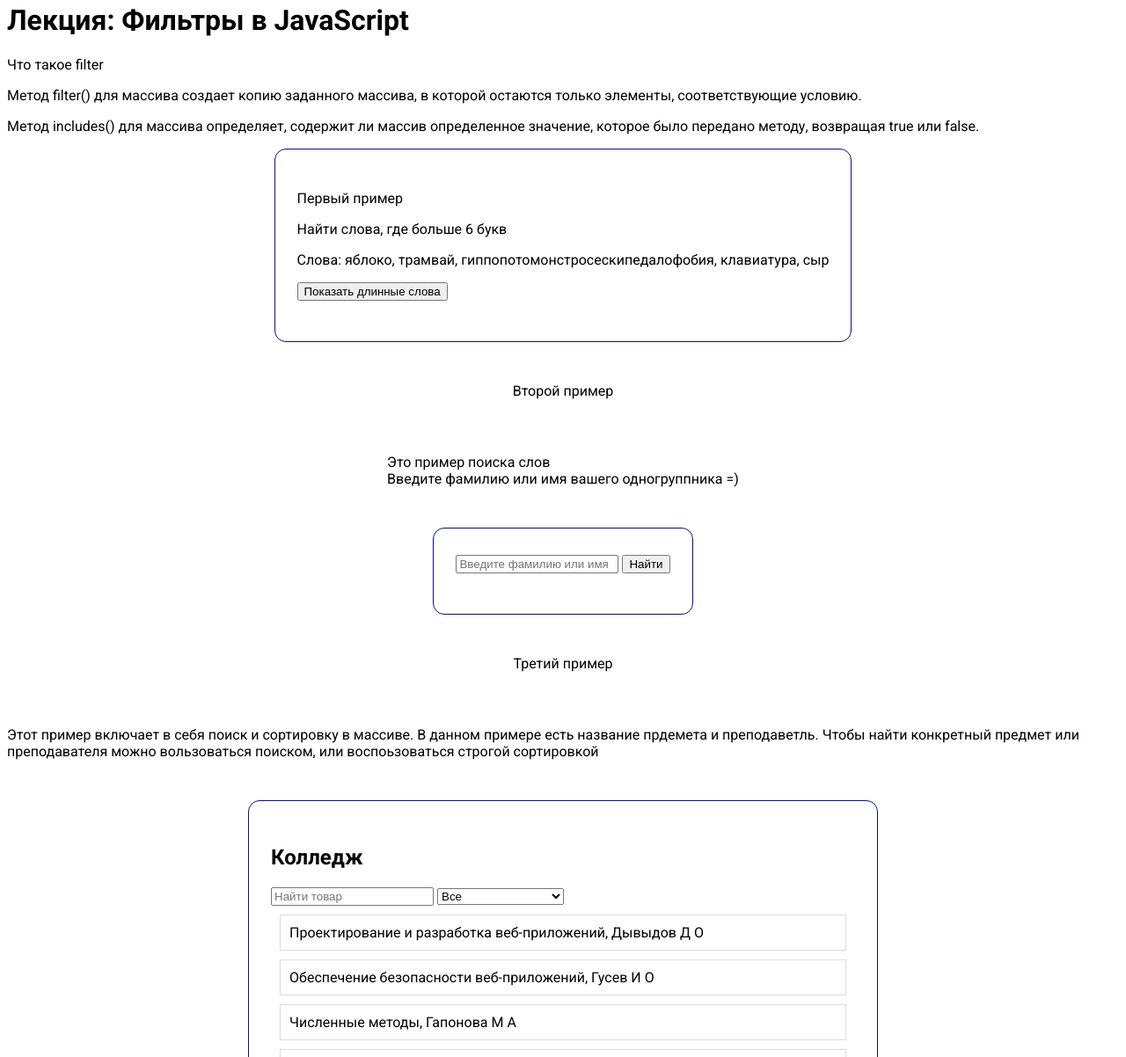
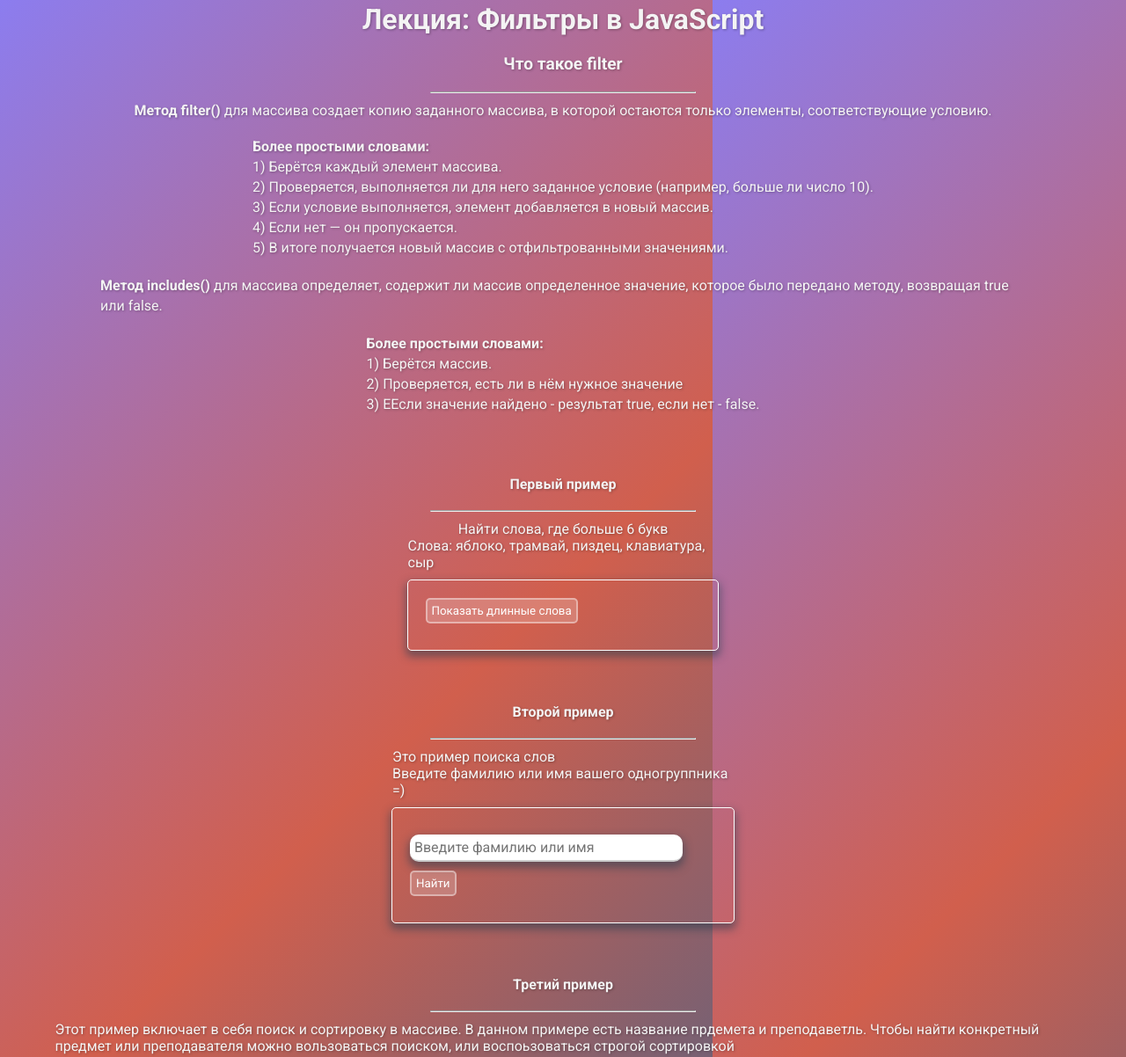
Before and after one commit to AngelFrostt/lecSite, a plain HTML site: page index.html in a window 1280 px wide. Shown: the part 17-1219 px from the top of the page at 88% size. Drawn offline with Linux system fonts and the light colour scheme.

Commit message:
Add files via upload

```diff
--- a/app.js
+++ b/app.js
@@ -1,5 +1,3 @@
-//пример с поиском и сортировкой
-
 const prepods = [
     { name: "Проектирование и разработка веб-приложений, Дывыдов Д О", category: "prog" },
     { name: "Обеспечение безопасности веб-приложений, Гусев И О", category: "prog" },
@@ -38,7 +36,7 @@ teathers();
 
 //пример найти слова, где больше 6 букв
 
-const words = ["яблоко", "трамвай", "гиппопотомонстросескипедалофобия", "клавиатура", "сыр"];
+const words = ["яблоко", "трамвай", "пиздец", "клавиатура", "сыр"];
 
         function filterWords() {
             const result = words.filter((word) => word.length > 6);
--- a/index.html
+++ b/index.html
@@ -1,63 +1,85 @@
 <!DOCTYPE html>
 <html lang="en">
+
 <head>
     <meta charset="UTF-8">
     <meta name="viewport" content="width=device-width, initial-scale=1.0">
     <title>Document</title>
     <link rel="stylesheet" href="style.css">
 </head>
+
 <body>
+    <div class="block" id="first">
+        <h1>Лекция: Фильтры в JavaScript</h1>
+        <p style="font-size: larger;"><b>Что такое filter</b></p>
+        <hr>
+        <p class="underfirst"><b>Метод filter()</b> для массива создает копию заданного массива, в которой остаются
+            только элементы, соответствующие условию.
+        </p>
+        <p class="underfirst1"><b>Более простыми словами:</b><br>
+            1) Берётся каждый элемент массива.<br>
+            2) Проверяется, выполняется ли для него заданное условие (например, больше ли число 10).<br>
+            3) Если условие выполняется, элемент добавляется в новый массив.<br>
+            4) Если нет — он пропускается.<br>
+            5) В итоге получается новый массив с отфильтрованными значениями.<br>
+        </p>
+        <p class="underfirst1"><b>Метод includes()</b> для массива определяет, содержит ли массив определенное значение,
+            которое было передано методу, возвращая true или false.
+        </p>
+        <p class="underfirst1"><b>Более простыми словами:</b><br>
+            1) Берётся массив.<br>
+            2) Проверяется, есть ли в нём нужное значение<br>
+            3) ЕЕсли значение найдено - результат true, если нет - false.<br>
+        </p>
+    </div>
 
-
-    <h1>Лекция: Фильтры в JavaScript</h1>
-
-    <p>Что такое filter</p>
-    <p>Метод filter() для массива создает копию заданного массива, в которой остаются только элементы, соответствующие условию.
-    </p>
-    <p>Метод includes() для массива определяет, содержит ли массив определенное значение, которое было передано методу, возвращая true или false.
-    </p>
-
-    <div class="wrapper">
-        <div class="container">
-            <div class="primer__one">
-                <p>Первый пример</p>
-                <p>Найти слова, где больше 6 букв</p>
-                <p>Слова: яблоко, трамвай, гиппопотомонстросескипедалофобия, клавиатура, сыр</p>
+    <div class="block">
+        <p><b>Первый пример</b></p>
+        <hr>
+        <p>Найти слова, где больше 6 букв</p>
+        <p>Слова: яблоко, трамвай, пиздец, клавиатура, сыр</p>
+        <div class="primer__one">
+            <div class="inprimer">
                 <button onclick="filterWords()">Показать длинные слова</button>
                 <p id="result__one"></p>
             </div>
+        </div>
+    </div>
+    <div class="block">
 
-            <p>Второй пример</p>
-            <p>Это пример поиска слов <br>Введите фамилию или имя вашего одногруппника =)</p>
-            <div class="primer__one">
+        <p><b>Второй пример</b></p>
+        <hr>
+        <p>Это пример поиска слов <br>Введите фамилию или имя вашего одногруппника =)</p>
+        <div class="primer__one">
+            <div class="inprimer">
                 <input type="text" id="searchInput" placeholder="Введите фамилию или имя">
                 <button onclick="search()">Найти</button>
                 <p id="result__two"></p>
             </div>
-
-
-            <p>Третий пример</p>
-            <p>Этот пример включает в себя поиск и сортировку в массиве. В данном примере есть название прдемета и преподаветль. Чтобы найти конкретный предмет или преподавателя можно вользоваться поиском, или воспоьзоваться строгой сортировкой</p>
-            <div class="primer__one">
+        </div>
+    </div>
+    <div class="block">
+        <p><b>Третий пример</b></p>
+        <hr>
+        <p id="underthird">Этот пример включает в себя поиск и сортировку в массиве. В данном примере есть название
+            прдемета и преподаветль. Чтобы найти конкретный предмет или преподавателя можно вользоваться поиском, или
+            воспоьзоваться строгой сортировкой</p>
+        <div class="primer__one">
+            <div class="inprimer">
                 <h2 class="title__two">Колледж</h2>
-                <input type="text" id="search" placeholder="Найти товар">
+                <input type="text" id="search" placeholder="Найти препода">
                 <select id="category">
                     <option value="all">Все</option>
                     <option value="prog">Программирование</option>
                     <option value="math">Математика</option>
                     <option value="gumtar">Гуманитарные</option>
                 </select>
-
                 <div id="teather"></div>
             </div>
         </div>
     </div>
-
-
-
-
-
-
+    </div>
     <script src="app.js"></script>
 </body>
+
 </html>
--- a/style.css
+++ b/style.css
@@ -1,31 +1,155 @@
-@import url('https://fonts.googleapis.com/css2?family=Roboto:ital,wght@0,100..900;1,100..900&display=swap');
+@import url("https://fonts.googleapis.com/css2?family=Roboto:ital,wght@0,100..900;1,100..900&display=swap");
+
+* {
+  margin: 0;
+  padding: 0;
+  font-family: "Roboto";
+}
+
+h1,
+h2,
+h3,
+h4,
+h5,
+h6,
+p,
+div {
+  color: #f4f4f4;
+  text-shadow: 1px 1px 3px rgba(0, 0, 0, 0.3);
+}
+
+h1 {
+  text-align: center;
+  margin: 20px 0 20px 0;
+}
+
+hr {
+  width: 300px;
+  margin: 20px 0 10px 0;
+}
 
 body {
-    font-family: "Roboto", sans-serif;
+  background: linear-gradient(135deg, #8b7df1, #d15f4d, #276295);
+  background-size: 810px;
+  overflow-x: hidden;
+  display: flex;
+  justify-content: center;
+  flex-direction: column;
+  align-items: center;
 }
 
-.wrapper {
-    display: flex;
-    justify-content: center;
+body * {
+  max-width: 95%;
 }
 
-.container {
-    display: flex;
-    justify-content: center;
-    flex-direction: column;
-    align-items: center;
-    gap: 30px;
+.underfirst {
+  margin: 0 0 20px 0;
+}
+
+.underfirst1 {
+  margin: 0 0 20px 0;
+  line-height: 23px;
+}
+
+#underthird {
+  margin: 0 0 20px 0;
+}
+
+.block {
+  margin: 0 0 50px 0;
+  display: flex;
+  flex-direction: column;
+  align-items: center;
 }
 
 .teather {
-    margin: 10px;
-    padding: 10px;
-    border: 1px solid #ddd;
+  margin: 10px 0;
+  padding: 10px;
+  border: 1px solid #ddd;
+  background: white;
+  color: black;
+  border-radius: 7px;
+  box-shadow: 0px 5px 10px 2px rgba(34, 60, 80, 0.5);
 }
 
 .primer__one {
-    width: max-content;
-    padding: 30px 25px;
-    border: 1px solid #06156e;
-    border-radius: 13px;
+  margin: 10px 0;
+  width: 95%;
+  border: 1px solid #fff;
+  border-radius: 5px;
+  box-shadow: 0px 5px 10px 2px rgba(34, 60, 80, 0.5);
 }
+
+.inprimer {
+  margin: 20px;
+}
+
+button {
+  margin: 0 0 10px 0;
+  color: #fff;
+  background-color: rgba(255, 255, 255, 0.2);
+  border: 2px solid rgba(255, 255, 255, 0.4);
+  border-radius: 5px;
+  padding: 5px;
+}
+
+input {
+  box-shadow: 0px 5px 10px 2px rgba(34, 60, 80, 0.5);
+  border-radius: 10px;
+  width: 300px;
+  margin: 10px 0;
+  border: none;
+  border-bottom: 2px solid #ccc;
+  padding: 5px;
+  font-size: 16px;
+  transition: border-bottom-color 0.3s ease;
+}
+
+input:focus {
+  outline: none;
+  border-bottom-color: #9f9f9f;
+}
+
+select {
+  box-shadow: 0px 5px 10px 2px rgba(34, 60, 80, 0.5);
+  border-radius: 10px;
+  width: 310px;
+  margin: 10px 0;
+  border: none;
+  border-bottom: 2px solid #ccc;
+  padding: 5px;
+  font-size: 16px;
+  transition: border-bottom-color 0.3s ease;
+}
+
+select:focus {
+  outline: none;
+  border-bottom-color: #9f9f9f;
+}
+
+
+@media (max-width: 320px) {
+  body {
+    background-size: 640px;
+  }
+
+  body * {
+    max-width: 90%;
+  }
+
+  hr {
+    width: 90%;
+  }
+
+  input {
+    width: 90%;
+  }
+
+  select {
+    width: 95%;
+  }
+
+  .inprimer {
+    margin: 10px;
+  }
+}
```
